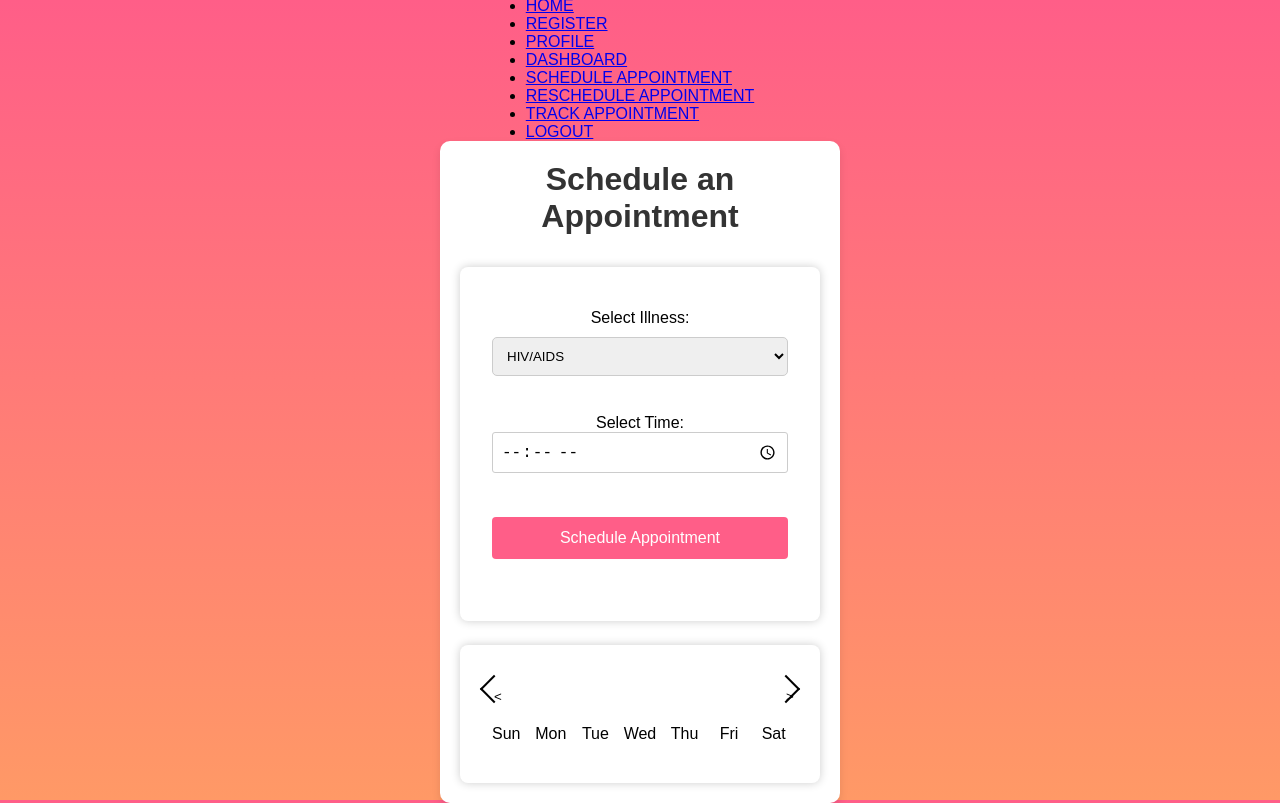
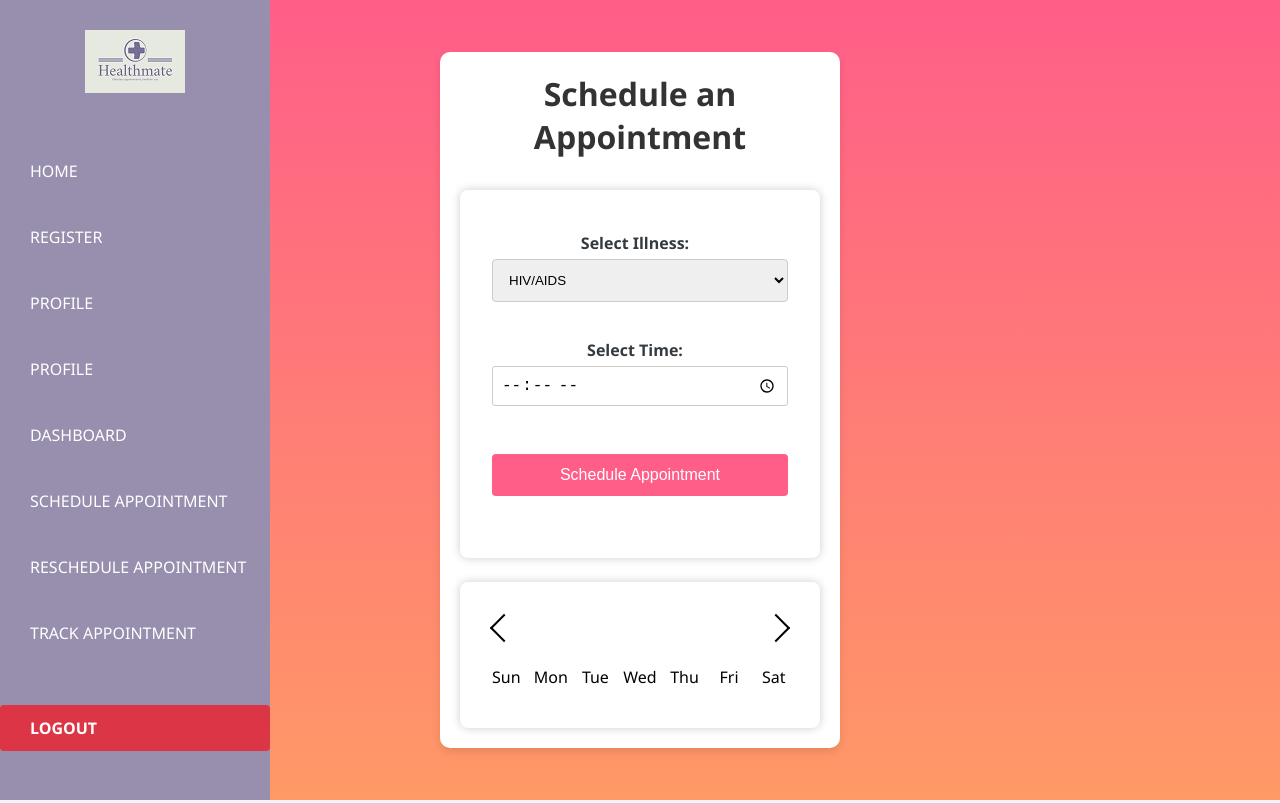
Before and after one commit to ST10167298/ITT-Solution-Web, a website: page schedule.html in a window 1280 px wide. Drawn offline with Linux system fonts and the light colour scheme.

Commit message:
navigation update

```diff
--- a/schedule.html
+++ b/schedule.html
@@ -5,26 +5,33 @@
     <meta name="viewport" content="width=device-width, initial-scale=1.0">
     <title>Appointment Scheduler</title>
     <link rel="stylesheet" href="schedule.css">
+    <link rel="stylesheet" href="sidebar.css">
+
 </head>
 <body>
-    <div class="navbar">
-        <div class="icon"></div>
-        <div class="main">
-            <div class="menu">
-                <ul>
-                    <li><a href="home.html">HOME</a></li>
-                    <li><a href="signup.html">REGISTER</a></li>
-                    <li><a href="profiles.html">PROFILE </a></li>
-                    <li><a href="dashboard.html">DASHBOARD</a></li>
-                    <li><a href="schedule.html">SCHEDULE APPOINTMENT</a></li>
-                    <li><a href="reschedule.html">RESCHEDULE APPOINTMENT </a></li>
-                    <li><a href="trackApp.html">TRACK APPOINTMENT</a></li>
-                    <li><a href="dashboard.html">LOGOUT </a></li>
-                </ul>
-            </div>
+    <div class="sidebar">
 
-        </div>
+        <div class="logo">
+      <a href="#">
+        <img src="logo.jpeg" alt="Logo">
+      </a>
+         </div>
+     <ul>
+        <li><a href="home.html"><i class="fas fa-home"></i> HOME</a></li>
+        <li><a href="signup.html"><i class="fas fa-user-plus"></i> REGISTER</a></li>
+        <li><a href="AboutUs.html"><i class="fas fa-user"></i> PROFILE</a></li>
+        <li><a href="profiles.html"><i class="fas fa-user"></i> PROFILE</a></li>
+        <li><a href="DashBoard1.html"><i class="fas fa-tachometer-alt"></i> DASHBOARD</a></li>
+        <li><a href="schedule.html"><i class="fas fa-calendar-plus"></i> SCHEDULE APPOINTMENT</a></li>
+        <li><a href="reschedule.html"><i class="fas fa-calendar-alt"></i> RESCHEDULE APPOINTMENT</a></li>
+        <li><a href="trackApp.html"><i class="fas fa-map-marker-alt"></i> TRACK APPOINTMENT</a></li>
+        </ul>
+
+        <ul class="logout">
+            <li><a href="dashboard.html"><i class="fas fa-sign-out-alt"></i> LOGOUT</a></li>
+        </ul>
     </div>
+
 
 
     <div class="container">
```
Also changed, not shown: AboutUs.html (+2 -1 lines), DashBoard1.html (+1 -0 lines), home.html (+8 -5 lines), profiles.html (+5 -4 lines), reschedule.html (+20 -16 lines), signup.html (+8 -8 lines), trackApp.html (+25 -10 lines).
